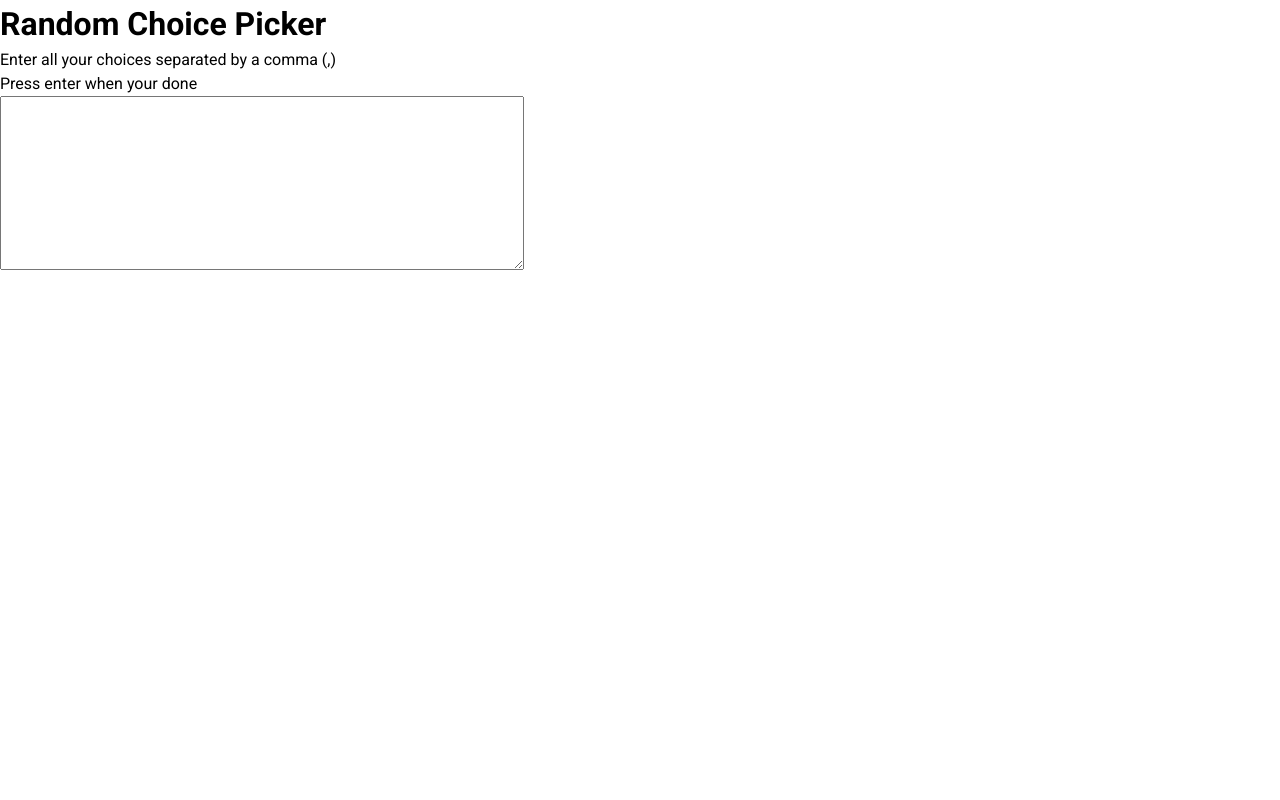
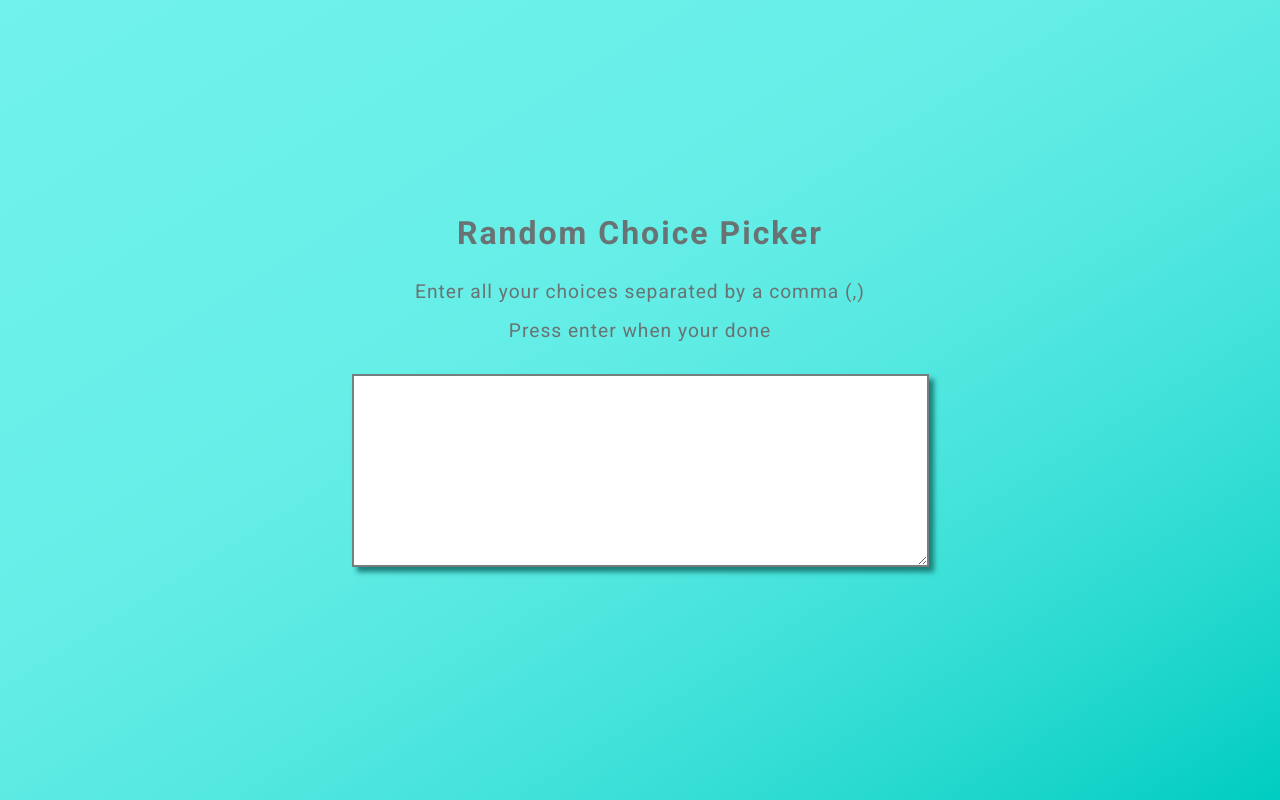
Before and after one commit to eshwarseerdat/random-choice-picker, a plain HTML site: page index.html in a window 1280 px wide. Drawn offline with Linux system fonts and the light colour scheme.

Commit message:
add page styling

```diff
--- a/style.css
+++ b/style.css
@@ -2,4 +2,53 @@
 
 body {
   font-family: "Roboto";
+  background: linear-gradient(to bottom right, #72f2ec, 75%, #00ccc0);
+  display: flex;
+  flex-flow: column wrap;
+  width: 100%;
+  max-width: 600px;
+  justify-content: center;
+  align-items: center;
+  margin: auto;
+  color: #6a7373;
 }
+
+h1 {
+  letter-spacing: 2px;
+  margin-bottom: 1rem;
+}
+
+p {
+  font-size: 1.2rem;
+  letter-spacing: 1px;
+  line-height: 2;
+}
+
+#choice-text {
+  color: #6a7373;
+  border: 2px solid #747f7f;
+  box-shadow: 5px 5px 5px #1b7f79;
+  margin: 1.5rem auto;
+  font-size: 1.1rem;
+}
+
+#choice-text:focus {
+  outline: 0;
+}
+
+#choices {
+  height: 100%;
+}
+
+#choices span {
+  background-color: #ff4858;
+  padding: 0.5rem 1rem;
+  color: #fff;
+  border-radius: 20px;
+  margin: 0px 0.5rem 0.8rem;
+  display: inline-block;
+}
+
+#choices span.active {
+  background-color: #1b7f79;
+}
```
